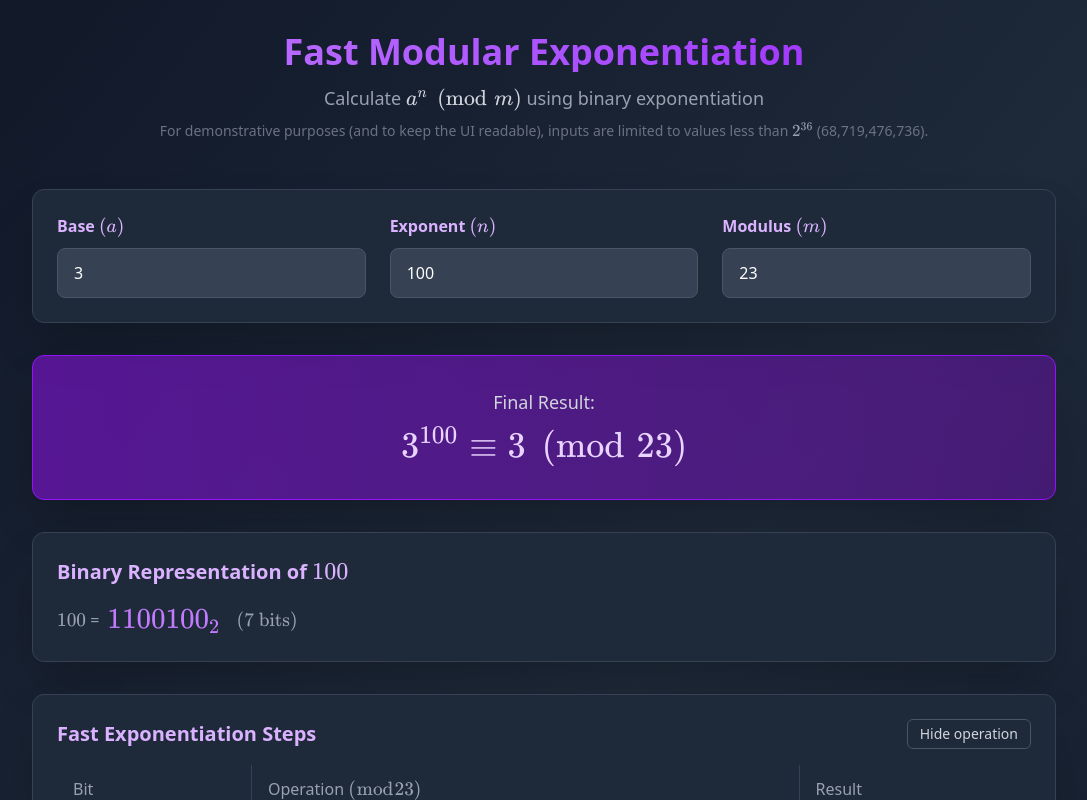
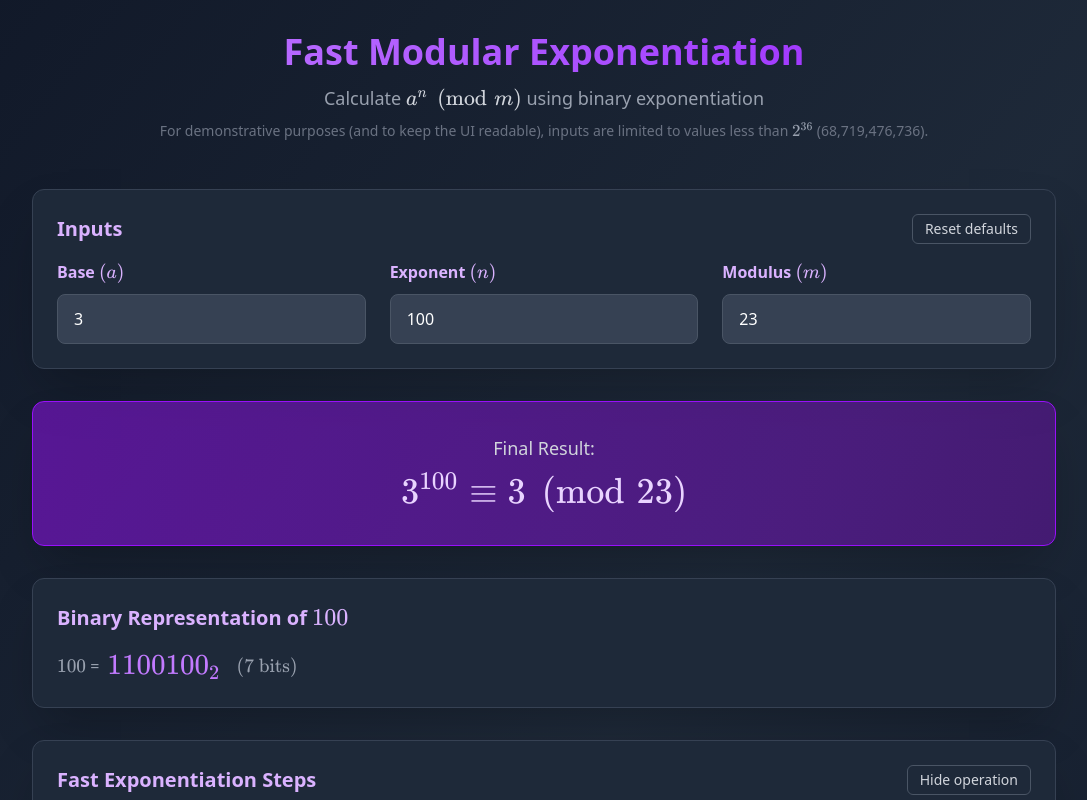
Before and after one commit to zamilbahri/fast-exponentiation, a React (Vite) app: page / in a window 1280 px wide. Shown: the top 800 px of the page, without its empty margins (96-1183 px from the left). Built offline with nearby package versions, Linux system fonts and the light colour scheme.

Commit message:
added reset defaults button

```diff
--- a/src/App.tsx
+++ b/src/App.tsx
@@ -152,6 +152,12 @@ const App: React.FC = () => {
   const [n, setN] = useState<string>(() => readFromUrl().n);
   const [m, setM] = useState<string>(() => readFromUrl().m);
 
+  const resetDefaults = React.useCallback(() => {
+    setA(DEFAULTS.a);
+    setN(DEFAULTS.n);
+    setM(DEFAULTS.m);
+  }, []);
+
   // Ref to hold the debounce timer ID for URL writing
   const writeTimer = React.useRef<number | null>(null);
 
@@ -195,6 +201,7 @@ const App: React.FC = () => {
           onAChange={setA}
           onNChange={setN}
           onMChange={setM}
+          onResetDefaults={resetDefaults}
           error={error}
         />
 
--- a/src/components/InputPanel.tsx
+++ b/src/components/InputPanel.tsx
@@ -17,7 +17,8 @@ import MathText from './MathText';
  * @property {string} m - Current value of the modulus input
  * @property {(value: string) => void} onAChange - Callback when base input changes
  * @property {(value: string) => void} onNChange - Callback when exponent input changes
- * @property {(value: string) => void} onMChange - Callback when modulus input changes
+ * @property {(value: string) => void} onMChange - Callback when modulus input changes\
+ * @property {() => void} onResetDefaults - Callback to reset inputs to default values
  * @property {string} error - Error message to display (empty if no error)
  */
 export interface InputPanelProps {
@@ -27,6 +28,7 @@ export interface InputPanelProps {
   onAChange: (value: string) => void;
   onNChange: (value: string) => void;
   onMChange: (value: string) => void;
+  onResetDefaults: () => void;
   error: string;
 }
 
@@ -44,6 +46,7 @@ export interface InputPanelProps {
  *   onAChange={setA}
  *   onNChange={setN}
  *   onMChange={setM}
+ *   onResetDefaults={resetDefaults}
  *   error=""
  * />
  */
@@ -54,6 +57,7 @@ const InputPanel: React.FC<InputPanelProps> = ({
   onAChange,
   onNChange,
   onMChange,
+  onResetDefaults,
   error,
 }: InputPanelProps) => {
   /**
@@ -75,6 +79,19 @@ const InputPanel: React.FC<InputPanelProps> = ({
 
   return (
     <div className="bg-gray-800 rounded-xl p-6 shadow-2xl border border-gray-700 mb-8">
+      {/* Header row */}
+      <div className="flex items-center justify-between mb-4">
+        <h2 className="text-xl font-semibold text-purple-300">Inputs</h2>
+        <button
+          type="button"
+          onClick={onResetDefaults}
+          className="text-sm text-gray-300 hover:text-white border border-gray-600 rounded-md px-3 py-1"
+        >
+          Reset defaults
+        </button>
+      </div>
+
+      {/* Inputs grid */}
       <div className="grid grid-cols-1 md:grid-cols-3 gap-6">
         <div>
           <label className="block text-purple-300 font-semibold mb-2">
@@ -88,6 +105,7 @@ const InputPanel: React.FC<InputPanelProps> = ({
             placeholder="Enter base"
           />
         </div>
+
         <div>
           <label className="block text-purple-300 font-semibold mb-2">
             Exponent <MathText>(n)</MathText>
@@ -100,6 +118,7 @@ const InputPanel: React.FC<InputPanelProps> = ({
             placeholder="Enter exponent"
           />
         </div>
+
         <div>
           <label className="block text-purple-300 font-semibold mb-2">
             Modulus <MathText>(m)</MathText>
```
